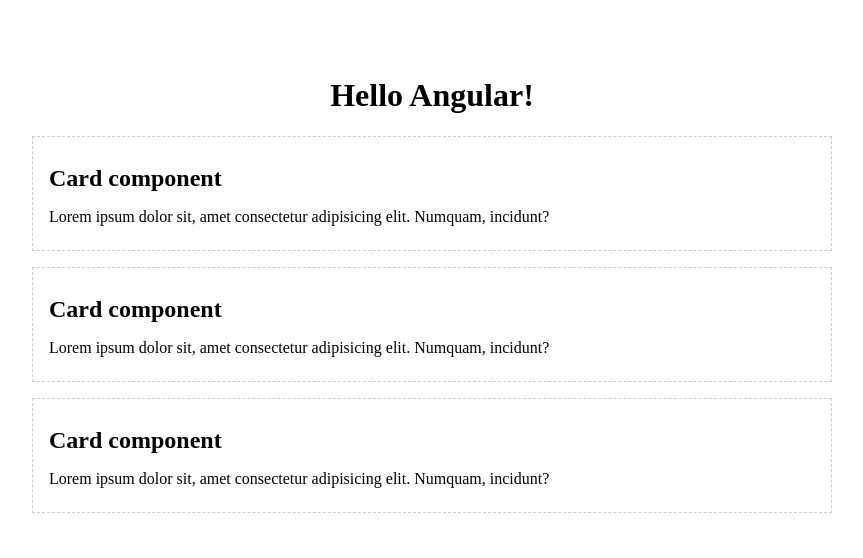
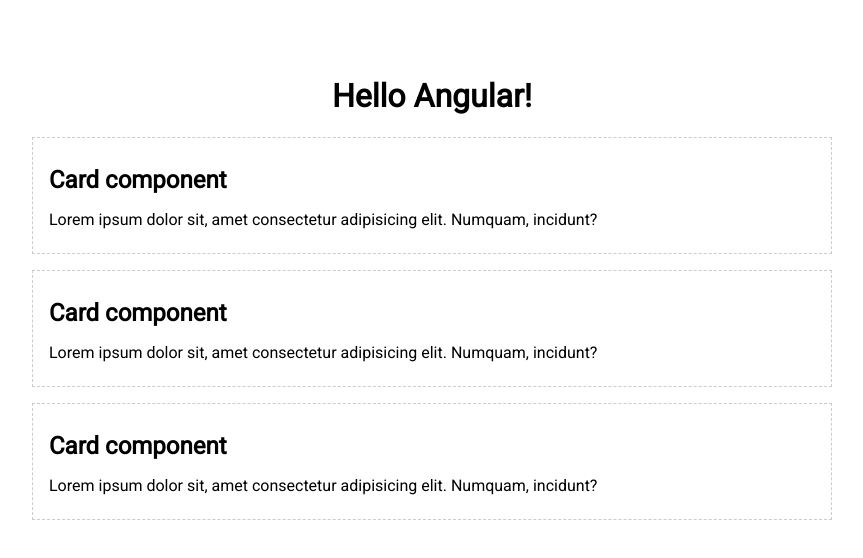
Before and after one commit to IvanTrashchenko/ng-basics, an Angular app: page / in a window 1280 px wide. Shown: the top 558 px of the page, without its empty margins (208-1071 px from the left). Built offline with nearby package versions, Linux system fonts and the light colour scheme.

Commit message:
roboto font added

```diff
--- a/src/app/app.component.html
+++ b/src/app/app.component.html
@@ -1,5 +1,7 @@
 <div class="container">
   <h1>Hello Angular!</h1>
+
+  <!--<app-form></app-form>!-->
 
   <app-card></app-card>
   <app-card></app-card>
--- a/src/styles.scss
+++ b/src/styles.scss
@@ -1 +1,5 @@
-/* You can add global styles to this file, and also import other style files */
+@import url('https://fonts.googleapis.com/css2?family=Roboto&display=swap');
+
+html{
+    font-family: 'Roboto', sans-serif;
+}
```
